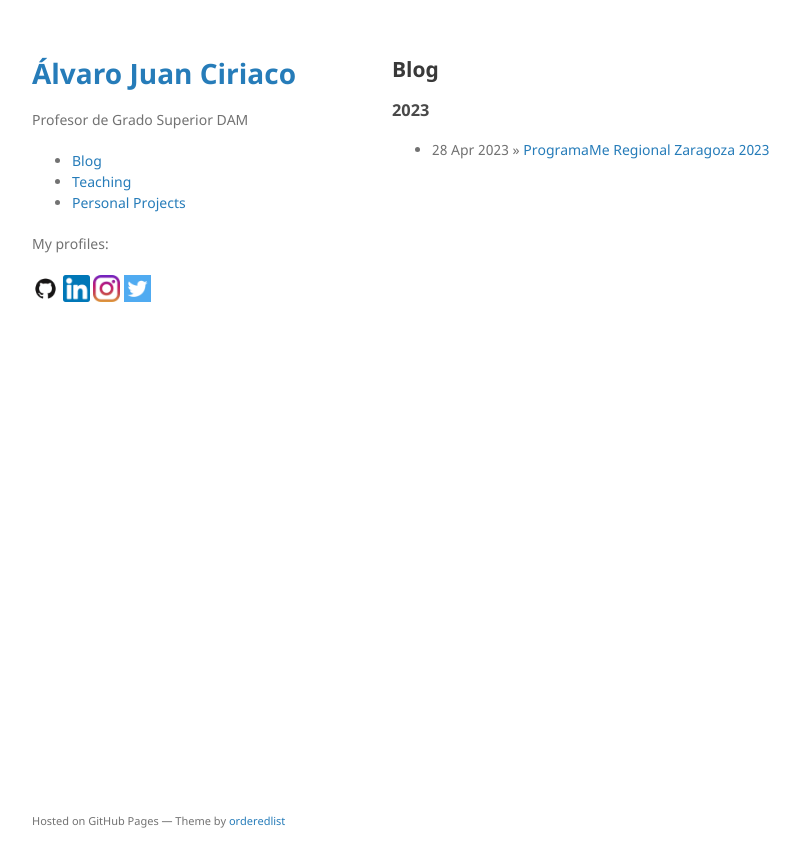
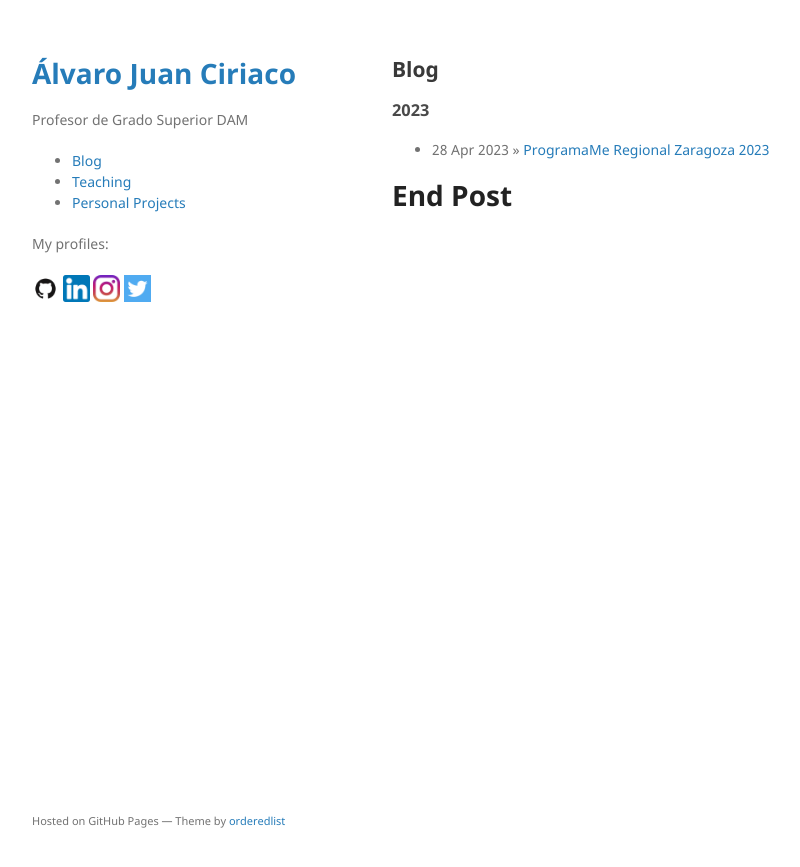
Before and after one commit to ajuan-salesianos/ajuan-salesianos.github.io, a Jekyll site: the page built from index.html, in a window 1280 px wide. Shown: the top 867 px of the page, without its empty margins (178-978 px from the left). Built offline with Jekyll 4.4.1, drawn with Linux system fonts in a browser that asks for light colours.

Commit message:
post bug

```diff
--- a/index.html
+++ b/index.html
@@ -16,3 +16,5 @@ title: Blog
         <li><span>{{ post.date | date_to_string }}</span> &raquo; <a href="{{ post.url }}">{{ post.title }}</a></li>
     {% if forloop.last %}</ul>{% endif %}
 {% endfor %}
+
+<h1>End Post</h1>
```
